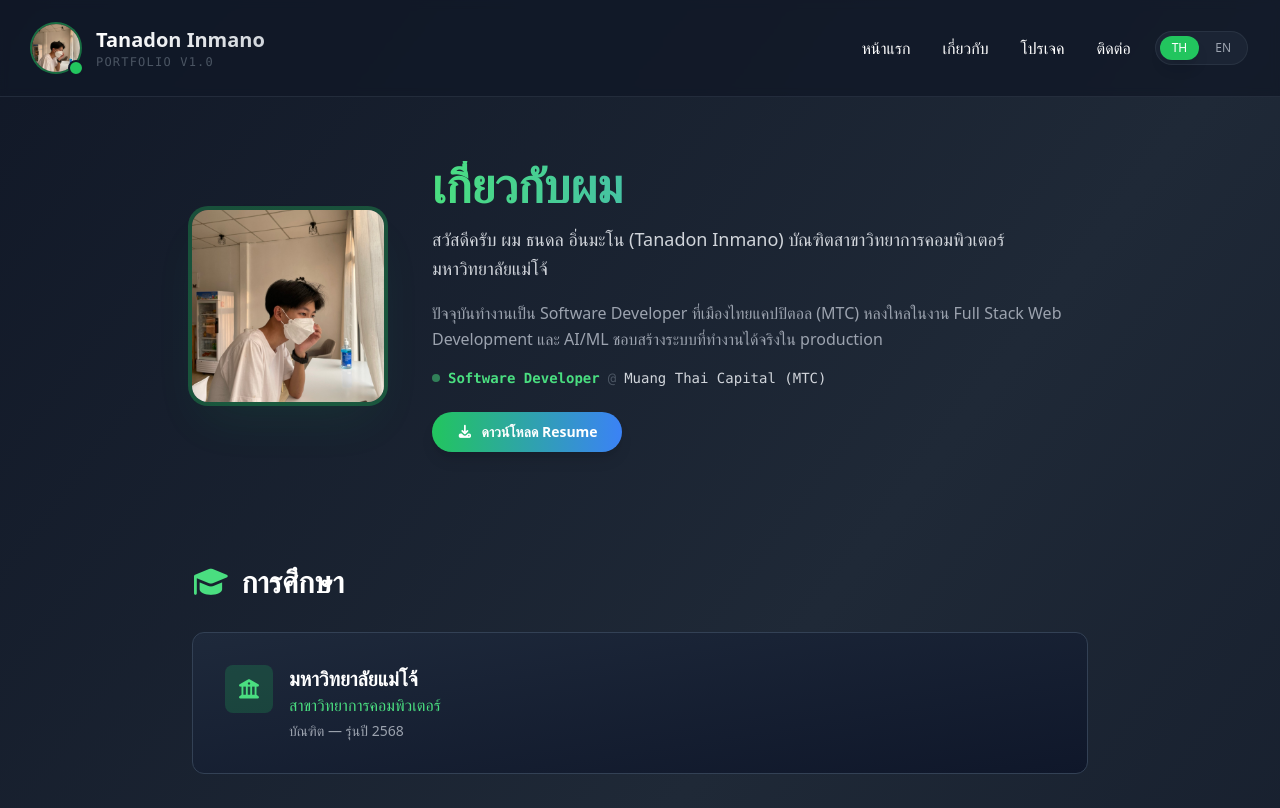
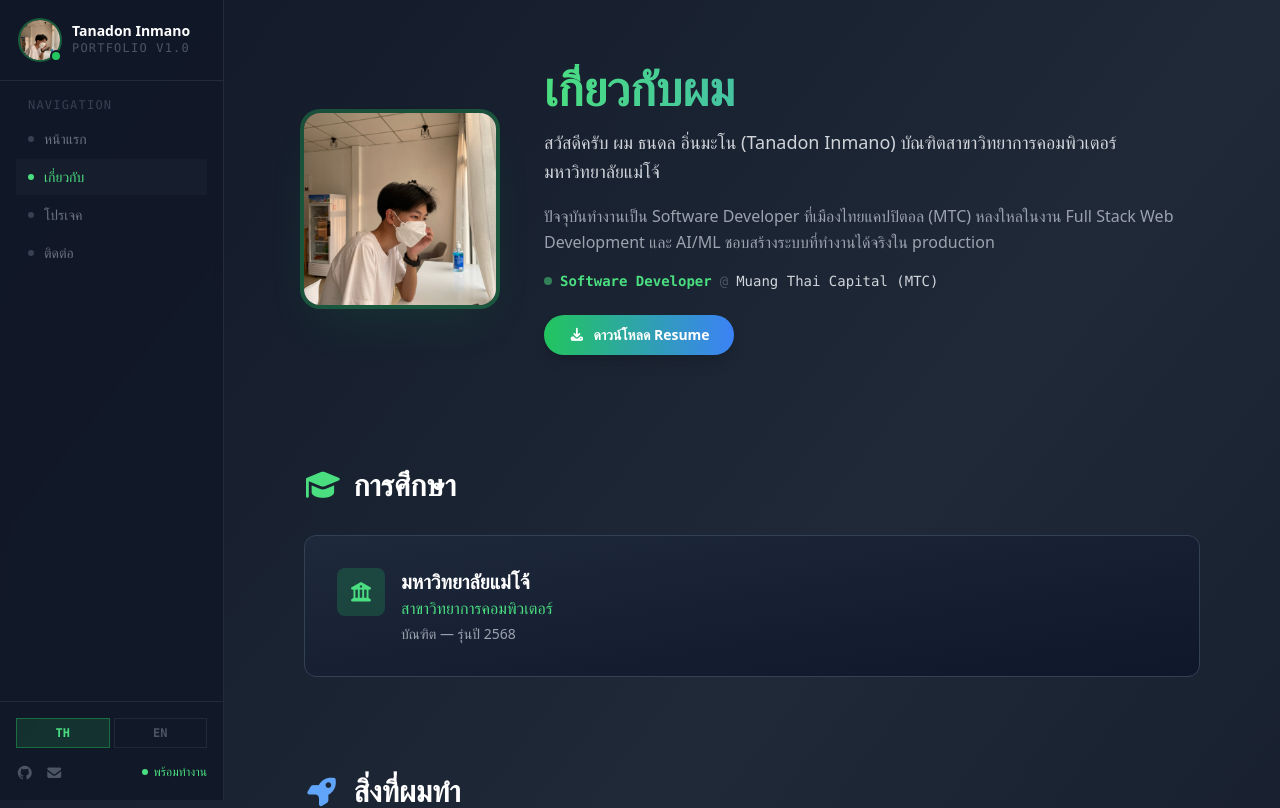
Before and after one commit to FramNaVer/Portfolio_personal, a Nuxt app: page /about in a window 1280 px wide. Shown: the top 808 px of the page. Built offline with nearby package versions, Linux system fonts and the light colour scheme.

Commit message:
feat: redesign layout for improved navigation and project visibility; enhance sidebar and mobile menu

```diff
--- a/app/layouts/default.vue
+++ b/app/layouts/default.vue
@@ -1,102 +1,157 @@
 <template>
-    <div class="min-h-screen bg-gradient-to-br from-gray-900 via-gray-800 to-gray-900 text-white flex flex-col">
-        <!-- Header -->
-        <header class="backdrop-blur-sm bg-gray-900/80 sticky top-0 z-50 border-b border-gray-700/50">
-            <div class="flex items-center justify-between px-8 py-6">
-                <NuxtLink :to="localePath('/')" class="flex items-center gap-4">
-                    <div class="relative">
+  <div class="min-h-screen bg-gradient-to-br from-gray-900 via-gray-800 to-gray-900 text-white">
+
+    <!-- ─── Sidebar (Desktop) ─── -->
+    <aside class="hidden lg:flex flex-col fixed top-0 left-0 bottom-0 w-56 border-r border-gray-700/50 bg-gray-900/90 backdrop-blur-sm z-50">
+
+      <!-- Profile block -->
+      <div class="p-5 border-b border-gray-700/50">
+        <NuxtLink :to="localePath('/')" class="flex items-center gap-3 group">
+          <div class="relative flex-shrink-0">
             <img src="/profile-avatar.jpg"
-                            class="w-12 h-12 rounded-full ring-2 ring-green-500/50 hover:ring-green-400 transition-all object-cover object-center" />
-                        <div
-                            class="absolute -bottom-1 -right-1 w-4 h-4 bg-green-500 rounded-full border-2 border-gray-900">
+              class="w-10 h-10 rounded-full ring-2 ring-green-500/40 group-hover:ring-green-400/70 transition-all object-cover object-center" />
+            <div class="absolute -bottom-0.5 -right-0.5 w-3 h-3 bg-green-500 rounded-full border-2 border-gray-900"></div>
           </div>
-                    </div>
-                    <div>
-                        <h1
-                            class="text-xl font-bold bg-gradient-to-r from-white to-gray-300 bg-clip-text text-transparent">
-                            Tanadon Inmano</h1>
-                        <p class="text-xs font-mono text-gray-600 tracking-widest uppercase">Portfolio v1.0</p>
+          <div class="min-w-0">
+            <p class="text-sm font-bold text-white leading-none truncate">Tanadon Inmano</p>
+            <p class="text-xs font-mono text-gray-600 tracking-widest uppercase mt-0.5">Portfolio v1.0</p>
           </div>
         </NuxtLink>
+      </div>
 
-                <div class="flex items-center gap-6">
-                    <nav class="hidden md:flex items-center gap-8">
+      <!-- Navigation -->
+      <nav class="flex-1 p-4 overflow-y-auto">
+        <p class="text-xs font-mono text-gray-700 tracking-widest uppercase mb-2 px-3">Navigation</p>
+        <div class="flex flex-col gap-0.5">
           <NuxtLink :to="localePath('/')"
-                            class="hover:text-green-400 transition-colors relative group">
+            class="flex items-center gap-2.5 px-3 py-2 text-sm font-mono text-gray-500 hover:text-white hover:bg-gray-800/50 transition-all duration-200 group"
+            :class="{ 'text-green-400 bg-gray-800/40': $route.path === localePath('/') }">
+            <div class="w-1.5 h-1.5 rounded-full bg-gray-700 group-hover:bg-green-400 transition-colors"
+              :class="{ 'bg-green-400': $route.path === localePath('/') }"></div>
             {{ $t('nav.home') }}
-                            <span
-                                class="absolute -bottom-1 left-0 w-0 h-0.5 bg-green-400 group-hover:w-full transition-all duration-300"></span>
           </NuxtLink>
           <NuxtLink :to="localePath('/about')"
-                            class="hover:text-green-400 transition-colors relative group">
+            class="flex items-center gap-2.5 px-3 py-2 text-sm font-mono text-gray-500 hover:text-white hover:bg-gray-800/50 transition-all duration-200 group"
+            :class="{ 'text-green-400 bg-gray-800/40': $route.path === localePath('/about') }">
+            <div class="w-1.5 h-1.5 rounded-full bg-gray-700 group-hover:bg-green-400 transition-colors"
+              :class="{ 'bg-green-400': $route.path === localePath('/about') }"></div>
             {{ $t('nav.about') }}
-                            <span
-                                class="absolute -bottom-1 left-0 w-0 h-0.5 bg-green-400 group-hover:w-full transition-all duration-300"></span>
           </NuxtLink>
-                        <NuxtLink :to="localePath('/') + '#projects'" class="hover:text-green-400 transition-colors relative group">
+          <a :href="localePath('/') + '#projects'"
+            class="flex items-center gap-2.5 px-3 py-2 text-sm font-mono text-gray-500 hover:text-white hover:bg-gray-800/50 transition-all duration-200 group">
+            <div class="w-1.5 h-1.5 rounded-full bg-gray-700 group-hover:bg-purple-400 transition-colors"></div>
             {{ $t('nav.projects') }}
-                            <span
-                                class="absolute -bottom-1 left-0 w-0 h-0.5 bg-green-400 group-hover:w-full transition-all duration-300"></span>
-                        </NuxtLink>
-                        <NuxtLink :to="localePath('/') + '#contact'" class="hover:text-green-400 transition-colors relative group">
+          </a>
+          <a :href="localePath('/') + '#contact'"
+            class="flex items-center gap-2.5 px-3 py-2 text-sm font-mono text-gray-500 hover:text-white hover:bg-gray-800/50 transition-all duration-200 group">
+            <div class="w-1.5 h-1.5 rounded-full bg-gray-700 group-hover:bg-blue-400 transition-colors"></div>
             {{ $t('nav.contact') }}
-                            <span
-                                class="absolute -bottom-1 left-0 w-0 h-0.5 bg-green-400 group-hover:w-full transition-all duration-300"></span>
-                        </NuxtLink>
+          </a>
+        </div>
       </nav>
 
-                    <!-- Language Switcher -->
-                    <div class="flex items-center gap-1 bg-gray-800/80 rounded-full p-1 border border-gray-700/50">
+      <!-- Bottom: Language + Social + Status -->
+      <div class="p-4 border-t border-gray-700/50 space-y-3">
+
+        <!-- Language switcher -->
+        <div class="flex gap-1">
           <button v-for="loc in availableLocales" :key="loc.code"
             @click="switchLocale(loc.code)"
             :class="[
-                                'px-3 py-1 rounded-full text-xs font-medium transition-all duration-300',
+              'flex-1 py-1.5 text-xs font-mono font-semibold transition-all duration-200 border',
               locale === loc.code
-                                    ? 'bg-green-500 text-white shadow-lg'
-                                    : 'text-gray-400 hover:text-white'
+                ? 'bg-green-500/15 text-green-400 border-green-500/40'
+                : 'text-gray-600 border-gray-700/40 hover:text-gray-400 hover:border-gray-600/60'
             ]">
-                            {{ loc.code === 'th' ? 'TH' : 'EN' }}
+            {{ loc.code.toUpperCase() }}
           </button>
         </div>
 
-                    <!-- Mobile Menu Button -->
-                    <button @click="mobileMenuOpen = !mobileMenuOpen" class="md:hidden text-gray-400 hover:text-white">
-                        <i :class="mobileMenuOpen ? 'fa-solid fa-xmark' : 'fa-solid fa-bars'" class="text-xl"></i>
+        <!-- Social + Status -->
+        <div class="flex items-center justify-between">
+          <div class="flex gap-3">
+            <a href="https://github.com/FramNaVer" target="_blank"
+              class="text-gray-600 hover:text-white transition-colors">
+              <i class="fa-brands fa-github text-sm"></i>
+            </a>
+            <a href="mailto:framnaver@gmail.com" class="text-gray-600 hover:text-white transition-colors">
+              <i class="fa-solid fa-envelope text-sm"></i>
+            </a>
+          </div>
+          <div class="flex items-center gap-1.5">
+            <div class="w-1.5 h-1.5 rounded-full bg-green-400 animate-pulse"></div>
+            <span class="text-xs font-mono text-green-400">{{ $t('operator.active') }}</span>
+          </div>
+        </div>
+      </div>
+    </aside>
+
+    <!-- ─── Mobile Top Bar ─── -->
+    <header
+      class="lg:hidden fixed top-0 left-0 right-0 z-50 border-b border-gray-700/50 bg-gray-900/95 backdrop-blur-sm px-4 py-3 flex items-center justify-between">
+      <NuxtLink :to="localePath('/')" class="flex items-center gap-2">
+        <div class="relative">
+          <img src="/profile-avatar.jpg" class="w-8 h-8 rounded-full ring-2 ring-green-500/40 object-cover object-center" />
+          <div class="absolute -bottom-0.5 -right-0.5 w-2.5 h-2.5 bg-green-500 rounded-full border-2 border-gray-900"></div>
+        </div>
+        <span class="text-sm font-bold text-white">Tanadon Inmano</span>
+      </NuxtLink>
+      <button @click="mobileMenuOpen = !mobileMenuOpen" class="text-gray-400 hover:text-white p-1 transition-colors">
+        <i :class="mobileMenuOpen ? 'fa-solid fa-xmark' : 'fa-solid fa-bars'" class="text-lg"></i>
+      </button>
+    </header>
+
+    <!-- ─── Mobile Drawer ─── -->
+    <Transition name="drawer">
+      <div v-if="mobileMenuOpen"
+        class="lg:hidden fixed inset-0 z-40 bg-gray-900/98 backdrop-blur-sm pt-16 flex flex-col">
+        <div class="px-6 py-6 flex flex-col gap-1.5">
+          <NuxtLink :to="localePath('/')" @click="mobileMenuOpen = false"
+            class="flex items-center gap-3 px-4 py-3 font-mono text-sm text-gray-300 hover:text-white border border-gray-700/50 hover:border-green-500/30 transition-all">
+            <div class="w-2 h-2 rounded-full bg-green-400"></div>
+            {{ $t('nav.home') }}
+          </NuxtLink>
+          <NuxtLink :to="localePath('/about')" @click="mobileMenuOpen = false"
+            class="flex items-center gap-3 px-4 py-3 font-mono text-sm text-gray-300 hover:text-white border border-gray-700/50 hover:border-green-500/30 transition-all">
+            <div class="w-2 h-2 rounded-full bg-gray-600"></div>
+            {{ $t('nav.about') }}
+          </NuxtLink>
+          <a :href="localePath('/') + '#projects'" @click="mobileMenuOpen = false"
+            class="flex items-center gap-3 px-4 py-3 font-mono text-sm text-gray-300 hover:text-white border border-gray-700/50 hover:border-purple-500/30 transition-all">
+            <div class="w-2 h-2 rounded-full bg-gray-600"></div>
+            {{ $t('nav.projects') }}
+          </a>
+          <a :href="localePath('/') + '#contact'" @click="mobileMenuOpen = false"
+            class="flex items-center gap-3 px-4 py-3 font-mono text-sm text-gray-300 hover:text-white border border-gray-700/50 hover:border-blue-500/30 transition-all">
+            <div class="w-2 h-2 rounded-full bg-gray-600"></div>
+            {{ $t('nav.contact') }}
+          </a>
+
+          <div class="flex gap-2 mt-4">
+            <button v-for="loc in availableLocales" :key="loc.code"
+              @click="switchLocale(loc.code); mobileMenuOpen = false"
+              :class="[
+                'flex-1 py-2 text-xs font-mono font-semibold transition-all border',
+                locale === loc.code
+                  ? 'bg-green-500/15 text-green-400 border-green-500/40'
+                  : 'text-gray-600 border-gray-700/40'
+              ]">
+              {{ loc.code.toUpperCase() }}
             </button>
           </div>
         </div>
+      </div>
+    </Transition>
 
-            <!-- Mobile Menu -->
-            <div v-if="mobileMenuOpen"
-                class="md:hidden border-t border-gray-700/50 px-8 py-4 flex flex-col gap-4 bg-gray-900/95">
-                <NuxtLink :to="localePath('/')" @click="mobileMenuOpen = false"
-                    class="hover:text-green-400 transition-colors">
-                    {{ $t('nav.home') }}
-                </NuxtLink>
-                <NuxtLink :to="localePath('/about')" @click="mobileMenuOpen = false"
-                    class="hover:text-green-400 transition-colors">
-                    {{ $t('nav.about') }}
-                </NuxtLink>
-                <NuxtLink :to="localePath('/') + '#projects'" @click="mobileMenuOpen = false"
-                    class="hover:text-green-400 transition-colors">
-                    {{ $t('nav.projects') }}
-                </NuxtLink>
-                <NuxtLink :to="localePath('/') + '#contact'" @click="mobileMenuOpen = false"
-                    class="hover:text-green-400 transition-colors">
-                    {{ $t('nav.contact') }}
-                </NuxtLink>
-            </div>
-        </header>
-
-        <!-- Page Content -->
-        <main class="flex-1">
+    <!-- ─── Main Content (offset for sidebar on desktop) ─── -->
+    <div class="lg:ml-56 flex flex-col min-h-screen">
+      <main class="flex-1 pt-14 lg:pt-0 pb-12">
         <slot />
       </main>
 
       <!-- System Footer -->
-        <footer class="border-t border-gray-700/50 py-5 px-8">
-            <div class="max-w-6xl mx-auto flex flex-col sm:flex-row items-center justify-between gap-3">
-                <!-- System tags -->
+      <footer class="border-t border-gray-700/50 py-4 px-6">
+        <div class="max-w-6xl mx-auto flex flex-col sm:flex-row items-center justify-between gap-2">
           <div class="flex items-center gap-3 font-mono text-xs text-gray-700">
             <span class="hover:text-gray-500 transition-colors cursor-default">FULLSTACK</span>
             <span>•</span>
@@ -104,29 +159,21 @@
             <span>•</span>
             <span class="hover:text-gray-500 transition-colors cursor-default">DEVOPS</span>
           </div>
-                <!-- Copyright -->
-                <p class="text-gray-700 text-xs font-mono order-last sm:order-none">
+          <p class="text-gray-700 text-xs font-mono">
             &copy; {{ new Date().getFullYear() }} TANADON INMANO
           </p>
-                <!-- Version + Social links -->
-                <div class="flex items-center gap-4">
           <span class="text-gray-700 text-xs font-mono">VERSION 1.0</span>
-                    <a href="https://github.com/FramNaVer" target="_blank"
-                        class="text-gray-600 hover:text-white transition-colors">
-                        <i class="fa-brands fa-github text-base"></i>
-                    </a>
-                    <a href="mailto:framnaver@gmail.com" class="text-gray-600 hover:text-white transition-colors">
-                        <i class="fa-solid fa-envelope text-base"></i>
-                    </a>
-                </div>
         </div>
       </footer>
+    </div>
+
   </div>
 </template>
 
 <script setup>
 const { locale, locales, setLocale } = useI18n()
 const localePath = useLocalePath()
+const route = useRoute()
 
 const mobileMenuOpen = ref(false)
 
@@ -138,3 +185,14 @@ function switchLocale(code) {
   setLocale(code)
 }
 </script>
+
+<style scoped>
+.drawer-enter-active,
+.drawer-leave-active {
+  transition: opacity 0.2s ease;
+}
+.drawer-enter-from,
+.drawer-leave-to {
+  opacity: 0;
+}
+</style>
```
Also changed, not shown: app/pages/index.vue (+73 -49 lines). Lines whose indentation alone changed are shown as unchanged.
